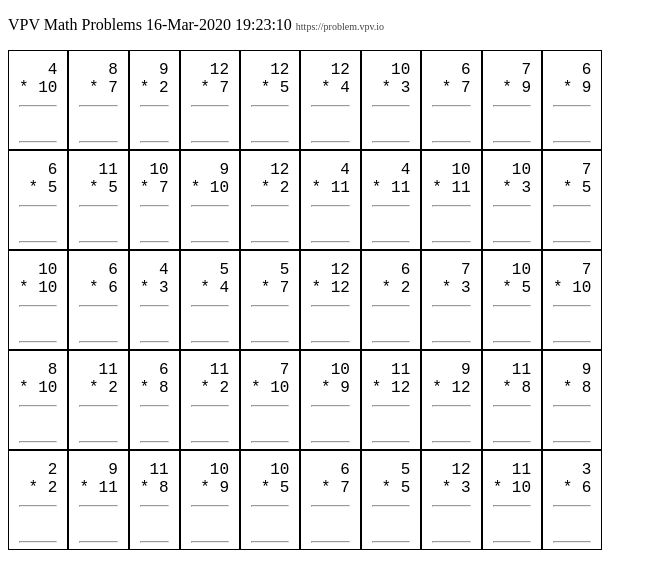
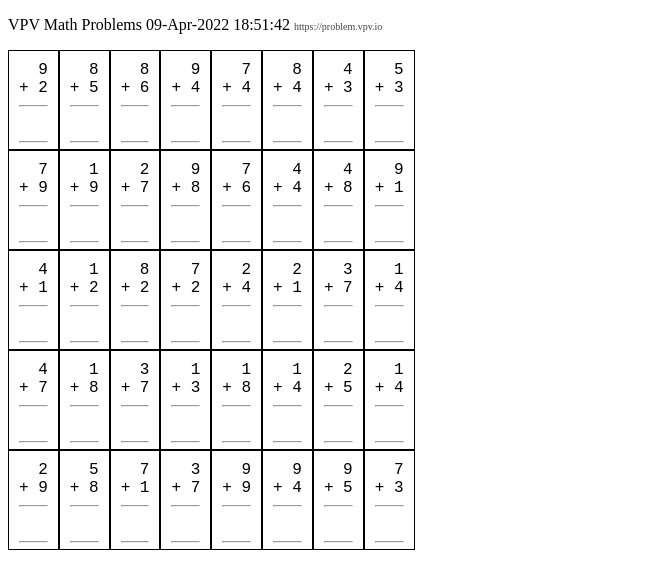
Before and after one commit to reflexdemon/math-problems, a website: page docs/problems.html in a window 1280 px wide. Shown: the whole page, without its empty margins (0-657 px from the left). Drawn offline with Linux system fonts and the light colour scheme.

Commit message:
Publish new Problems for Pre-K or even lower level

```diff
--- a/docs/problems.html
+++ b/docs/problems.html
@@ -34,41 +34,41 @@
 </head>
 <body>
 
-<p>VPV Math Problems 16-Mar-2020 19:23:10 <span style="color: #444; font-size: 10px">https://problem.vpv.io</span></p>
+<p>VPV Math Problems 09-Apr-2022 18:51:42 <span style="color: #444; font-size: 10px">https://problem.vpv.io</span></p>
 
 <div class="row">
       <div class="column">
           <span class="cell">
-            <div >  4</div>
-            <div >*  10</div>
+            <div >  9</div>
+            <div >+   2</div>
             <hr>
             <br>
             <hr>
           </span>
           <span class="cell">
-            <div >  6</div>
-            <div >*   5</div>
+            <div >  7</div>
+            <div >+   9</div>
             <hr>
             <br>
             <hr>
           </span>
           <span class="cell">
-            <div > 10</div>
-            <div >*  10</div>
+            <div >  4</div>
+            <div >+   1</div>
             <hr>
             <br>
             <hr>
           </span>
           <span class="cell">
-            <div >  8</div>
-            <div >*  10</div>
+            <div >  4</div>
+            <div >+   7</div>
             <hr>
             <br>
             <hr>
           </span>
           <span class="cell">
             <div >  2</div>
-            <div >*   2</div>
+            <div >+   9</div>
             <hr>
             <br>
             <hr>
@@ -77,35 +77,72 @@
       <div class="column">
           <span class="cell">
             <div >  8</div>
-            <div >*   7</div>
+            <div >+   5</div>
             <hr>
             <br>
             <hr>
           </span>
           <span class="cell">
-            <div > 11</div>
-            <div >*   5</div>
+            <div >  1</div>
+            <div >+   9</div>
             <hr>
             <br>
             <hr>
           </span>
           <span class="cell">
-            <div >  6</div>
-            <div >*   6</div>
+            <div >  1</div>
+            <div >+   2</div>
             <hr>
             <br>
             <hr>
           </span>
           <span class="cell">
-            <div > 11</div>
-            <div >*   2</div>
+            <div >  1</div>
+            <div >+   8</div>
             <hr>
             <br>
             <hr>
           </span>
           <span class="cell">
-            <div >  9</div>
-            <div >*  11</div>
+            <div >  5</div>
+            <div >+   8</div>
+            <hr>
+            <br>
+            <hr>
+          </span>
+      </div>
+      <div class="column">
+          <span class="cell">
+            <div >  8</div>
+            <div >+   6</div>
+            <hr>
+            <br>
+            <hr>
+          </span>
+          <span class="cell">
+            <div >  2</div>
+            <div >+   7</div>
+            <hr>
+            <br>
+            <hr>
+          </span>
+          <span class="cell">
+            <div >  8</div>
+            <div >+   2</div>
+            <hr>
+            <br>
+            <hr>
+          </span>
+          <span class="cell">
+            <div >  3</div>
+            <div >+   7</div>
+            <hr>
+            <br>
+            <hr>
+          </span>
+          <span class="cell">
+            <div >  7</div>
+            <div >+   1</div>
             <hr>
             <br>
             <hr>
@@ -114,220 +151,35 @@
       <div class="column">
           <span class="cell">
             <div >  9</div>
-            <div >*   2</div>
-            <hr>
-            <br>
-            <hr>
-          </span>
-          <span class="cell">
-            <div > 10</div>
-            <div >*   7</div>
-            <hr>
-            <br>
-            <hr>
-          </span>
-          <span class="cell">
-            <div >  4</div>
-            <div >*   3</div>
-            <hr>
-            <br>
-            <hr>
-          </span>
-          <span class="cell">
-            <div >  6</div>
-            <div >*   8</div>
-            <hr>
-            <br>
-            <hr>
-          </span>
-          <span class="cell">
-            <div > 11</div>
-            <div >*   8</div>
-            <hr>
-            <br>
-            <hr>
-          </span>
-      </div>
-      <div class="column">
-          <span class="cell">
-            <div > 12</div>
-            <div >*   7</div>
+            <div >+   4</div>
             <hr>
             <br>
             <hr>
           </span>
           <span class="cell">
             <div >  9</div>
-            <div >*  10</div>
-            <hr>
-            <br>
-            <hr>
-          </span>
-          <span class="cell">
-            <div >  5</div>
-            <div >*   4</div>
-            <hr>
-            <br>
-            <hr>
-          </span>
-          <span class="cell">
-            <div > 11</div>
-            <div >*   2</div>
-            <hr>
-            <br>
-            <hr>
-          </span>
-          <span class="cell">
-            <div > 10</div>
-            <div >*   9</div>
-            <hr>
-            <br>
-            <hr>
-          </span>
-      </div>
-      <div class="column">
-          <span class="cell">
-            <div > 12</div>
-            <div >*   5</div>
-            <hr>
-            <br>
-            <hr>
-          </span>
-          <span class="cell">
-            <div > 12</div>
-            <div >*   2</div>
-            <hr>
-            <br>
-            <hr>
-          </span>
-          <span class="cell">
-            <div >  5</div>
-            <div >*   7</div>
+            <div >+   8</div>
             <hr>
             <br>
             <hr>
           </span>
           <span class="cell">
             <div >  7</div>
-            <div >*  10</div>
+            <div >+   2</div>
             <hr>
             <br>
             <hr>
           </span>
           <span class="cell">
-            <div > 10</div>
-            <div >*   5</div>
-            <hr>
-            <br>
-            <hr>
-          </span>
-      </div>
-      <div class="column">
-          <span class="cell">
-            <div > 12</div>
-            <div >*   4</div>
+            <div >  1</div>
+            <div >+   3</div>
             <hr>
             <br>
             <hr>
           </span>
           <span class="cell">
-            <div >  4</div>
-            <div >*  11</div>
-            <hr>
-            <br>
-            <hr>
-          </span>
-          <span class="cell">
-            <div > 12</div>
-            <div >*  12</div>
-            <hr>
-            <br>
-            <hr>
-          </span>
-          <span class="cell">
-            <div > 10</div>
-            <div >*   9</div>
-            <hr>
-            <br>
-            <hr>
-          </span>
-          <span class="cell">
-            <div >  6</div>
-            <div >*   7</div>
-            <hr>
-            <br>
-            <hr>
-          </span>
-      </div>
-      <div class="column">
-          <span class="cell">
-            <div > 10</div>
-            <div >*   3</div>
-            <hr>
-            <br>
-            <hr>
-          </span>
-          <span class="cell">
-            <div >  4</div>
-            <div >*  11</div>
-            <hr>
-            <br>
-            <hr>
-          </span>
-          <span class="cell">
-            <div >  6</div>
-            <div >*   2</div>
-            <hr>
-            <br>
-            <hr>
-          </span>
-          <span class="cell">
-            <div > 11</div>
-            <div >*  12</div>
-            <hr>
-            <br>
-            <hr>
-          </span>
-          <span class="cell">
-            <div >  5</div>
-            <div >*   5</div>
-            <hr>
-            <br>
-            <hr>
-          </span>
-      </div>
-      <div class="column">
-          <span class="cell">
-            <div >  6</div>
-            <div >*   7</div>
-            <hr>
-            <br>
-            <hr>
-          </span>
-          <span class="cell">
-            <div > 10</div>
-            <div >*  11</div>
-            <hr>
-            <br>
-            <hr>
-          </span>
-          <span class="cell">
-            <div >  7</div>
-            <div >*   3</div>
-            <hr>
-            <br>
-            <hr>
-          </span>
-          <span class="cell">
-            <div >  9</div>
-            <div >*  12</div>
-            <hr>
-            <br>
-            <hr>
-          </span>
-          <span class="cell">
-            <div > 12</div>
-            <div >*   3</div>
+            <div >  3</div>
+            <div >+   7</div>
             <hr>
             <br>
             <hr>
@@ -336,35 +188,35 @@
       <div class="column">
           <span class="cell">
             <div >  7</div>
-            <div >*   9</div>
+            <div >+   4</div>
             <hr>
             <br>
             <hr>
           </span>
           <span class="cell">
-            <div > 10</div>
-            <div >*   3</div>
+            <div >  7</div>
+            <div >+   6</div>
             <hr>
             <br>
             <hr>
           </span>
           <span class="cell">
-            <div > 10</div>
-            <div >*   5</div>
+            <div >  2</div>
+            <div >+   4</div>
             <hr>
             <br>
             <hr>
           </span>
           <span class="cell">
-            <div > 11</div>
-            <div >*   8</div>
+            <div >  1</div>
+            <div >+   8</div>
             <hr>
             <br>
             <hr>
           </span>
           <span class="cell">
-            <div > 11</div>
-            <div >*  10</div>
+            <div >  9</div>
+            <div >+   9</div>
             <hr>
             <br>
             <hr>
@@ -372,36 +224,110 @@
       </div>
       <div class="column">
           <span class="cell">
-            <div >  6</div>
-            <div >*   9</div>
+            <div >  8</div>
+            <div >+   4</div>
+            <hr>
+            <br>
+            <hr>
+          </span>
+          <span class="cell">
+            <div >  4</div>
+            <div >+   4</div>
+            <hr>
+            <br>
+            <hr>
+          </span>
+          <span class="cell">
+            <div >  2</div>
+            <div >+   1</div>
+            <hr>
+            <br>
+            <hr>
+          </span>
+          <span class="cell">
+            <div >  1</div>
+            <div >+   4</div>
+            <hr>
+            <br>
+            <hr>
+          </span>
+          <span class="cell">
+            <div >  9</div>
+            <div >+   4</div>
+            <hr>
+            <br>
+            <hr>
+          </span>
+      </div>
+      <div class="column">
+          <span class="cell">
+            <div >  4</div>
+            <div >+   3</div>
+            <hr>
+            <br>
+            <hr>
+          </span>
+          <span class="cell">
+            <div >  4</div>
+            <div >+   8</div>
+            <hr>
+            <br>
+            <hr>
+          </span>
+          <span class="cell">
+            <div >  3</div>
+            <div >+   7</div>
+            <hr>
+            <br>
+            <hr>
+          </span>
+          <span class="cell">
+            <div >  2</div>
+            <div >+   5</div>
+            <hr>
+            <br>
+            <hr>
+          </span>
+          <span class="cell">
+            <div >  9</div>
+            <div >+   5</div>
+            <hr>
+            <br>
+            <hr>
+          </span>
+      </div>
+      <div class="column">
+          <span class="cell">
+            <div >  5</div>
+            <div >+   3</div>
+            <hr>
+            <br>
+            <hr>
+          </span>
+          <span class="cell">
+            <div >  9</div>
+            <div >+   1</div>
+            <hr>
+            <br>
+            <hr>
+          </span>
+          <span class="cell">
+            <div >  1</div>
+            <div >+   4</div>
+            <hr>
+            <br>
+            <hr>
+          </span>
+          <span class="cell">
+            <div >  1</div>
+            <div >+   4</div>
             <hr>
             <br>
             <hr>
           </span>
           <span class="cell">
             <div >  7</div>
-            <div >*   5</div>
-            <hr>
-            <br>
-            <hr>
-          </span>
-          <span class="cell">
-            <div >  7</div>
-            <div >*  10</div>
-            <hr>
-            <br>
-            <hr>
-          </span>
-          <span class="cell">
-            <div >  9</div>
-            <div >*   8</div>
-            <hr>
-            <br>
-            <hr>
-          </span>
-          <span class="cell">
-            <div >  3</div>
-            <div >*   6</div>
+            <div >+   3</div>
             <hr>
             <br>
             <hr>
--- a/index.js
+++ b/index.js
@@ -15,9 +15,9 @@ var options = {
  };
 
 var testsCount = 0;
-// request({url: baseURL + '/api/add?size=40&min=100&max=999'}, responseHandler);testsCount++;
+request({url: baseURL + '/api/add?size=40&min=0&max=9'}, responseHandler);testsCount++;
 // request({ url: baseURL + '/api/sub?size=50&min=100&max=999' }, responseHandler);testsCount++;
-request({ url: baseURL + '/api/mul?size=50&min=2&max=12' }, responseHandler);testsCount++;
+// request({ url: baseURL + '/api/mul?size=50&min=2&max=12' }, responseHandler);testsCount++;
 
 
 let counter = 0;
```
Also changed, not shown: docs/answers.txt (+40 -50 lines), 1 other file.
